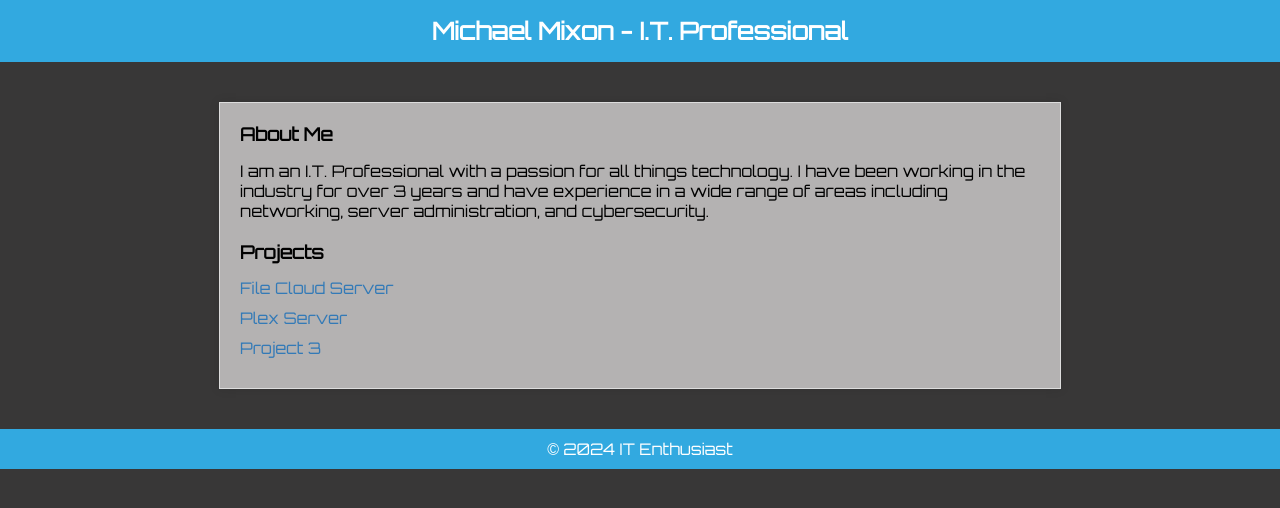
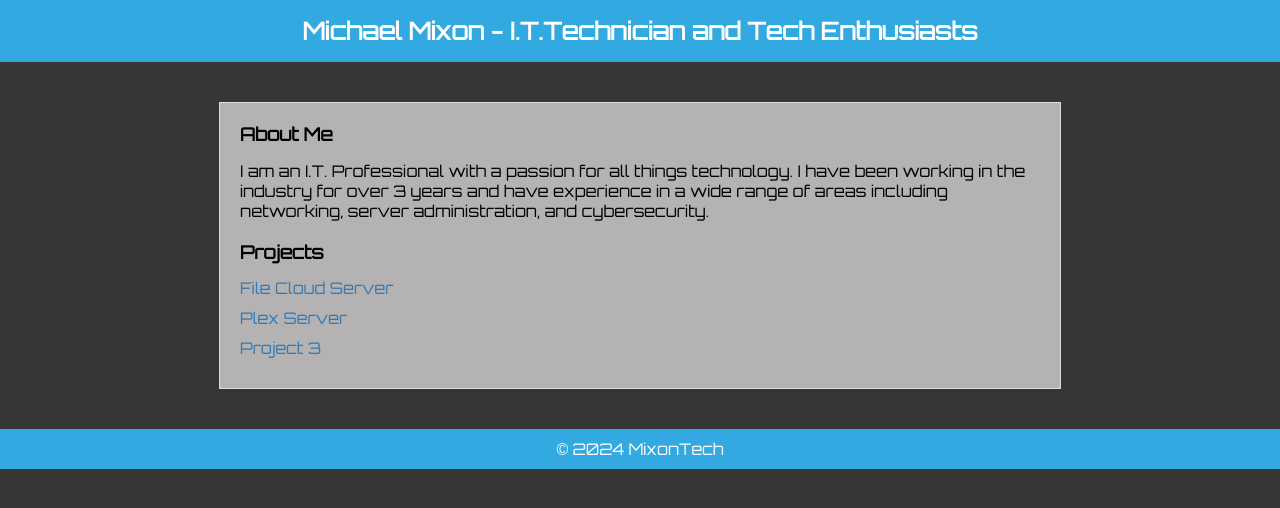
Before and after one commit to Mixon70/MixonNet, a plain HTML site: page index.html in a window 1280 px wide. Drawn offline with Linux system fonts and the light colour scheme.

Commit message:
Update index.html
phrasing changes

```diff
--- a/index.html
+++ b/index.html
@@ -3,7 +3,7 @@
 <head>
   <meta charset="UTF-8">
   <meta name="viewport" content="width=device-width, initial-scale=1.0">
-  <title>Michael Mixon - I.T. Professional</title>
+  <title>MixonTech</title>
   <link rel="stylesheet" href="https://fonts.googleapis.com/css?family=Orbitron&display=swap">
   <style>
     body {
@@ -76,7 +76,7 @@
 </head>
 <body>
   <header>
-    <h1>Michael Mixon - I.T. Professional</h1>
+    <h1>Michael Mixon - I.T.Technician and Tech Enthusiasts</h1>
   </header>
   <main>
     <h2>About Me</h2>
@@ -91,7 +91,7 @@
     </ul>
   </main>
   <footer>
-    &copy; 2024 IT Enthusiast
+    &copy; 2024 MixonTech
   </footer>
 </body>
 </html>
```
